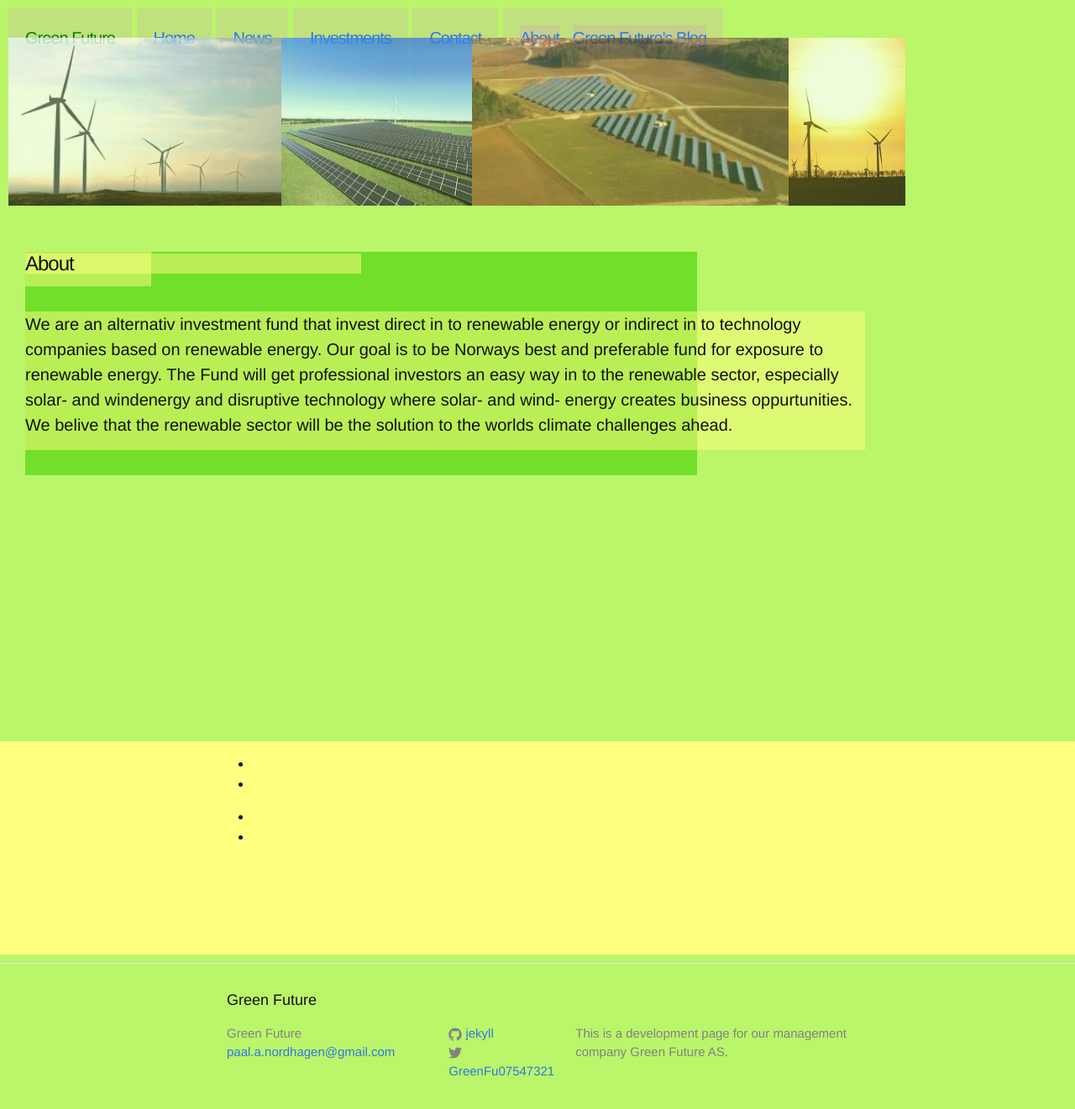
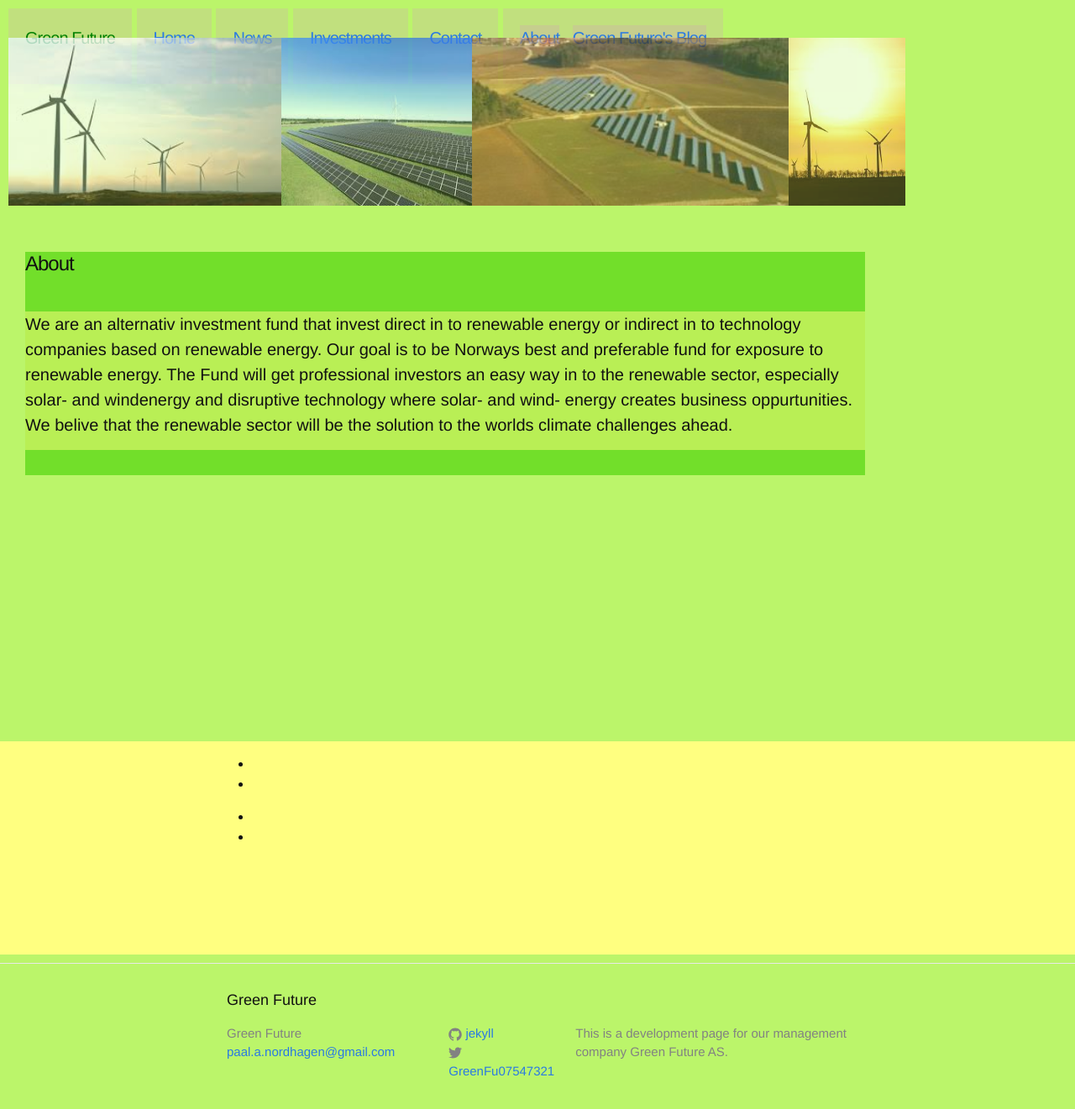
Before and after one commit to Paal-August/Paal-August.github.io, a Jekyll site: the page built from about.md, in a window 1280 px wide and 1400 px high. Shown: the top 1321 px of the window at 84% size. Built offline with Jekyll 4.4.1, drawn with Linux system fonts in a browser that asks for light colours.

Commit message:
Update _layout.scss

```diff
--- a/_sass/_layout.scss
+++ b/_sass/_layout.scss
@@ -350,7 +350,7 @@ z-index:2;
    margin:300px 0 0 0;
    font-size: 20px;
    grid-gap: 1px;
-   width:800px;
+   width:1000px;
    float:left;
    background-color:#72DF2A;
 
@@ -359,7 +359,7 @@ z-index:2;
 
 .post-header {
     margin-bottom: $spacing-unit;
-    background-color:rgba(255, 255, 128, .5);
+    background-color:#72DF2A;
     display:inline-block;
     width:150px;
 }
@@ -368,7 +368,7 @@ z-index:2;
     font-size: 24px;
     letter-spacing: -1px;
     line-height: 1;
-    background-color:rgba(255, 255, 128, .5);
+    background-color:#72DF2A;
     width:400px;
     display:inline-block;
 
```
